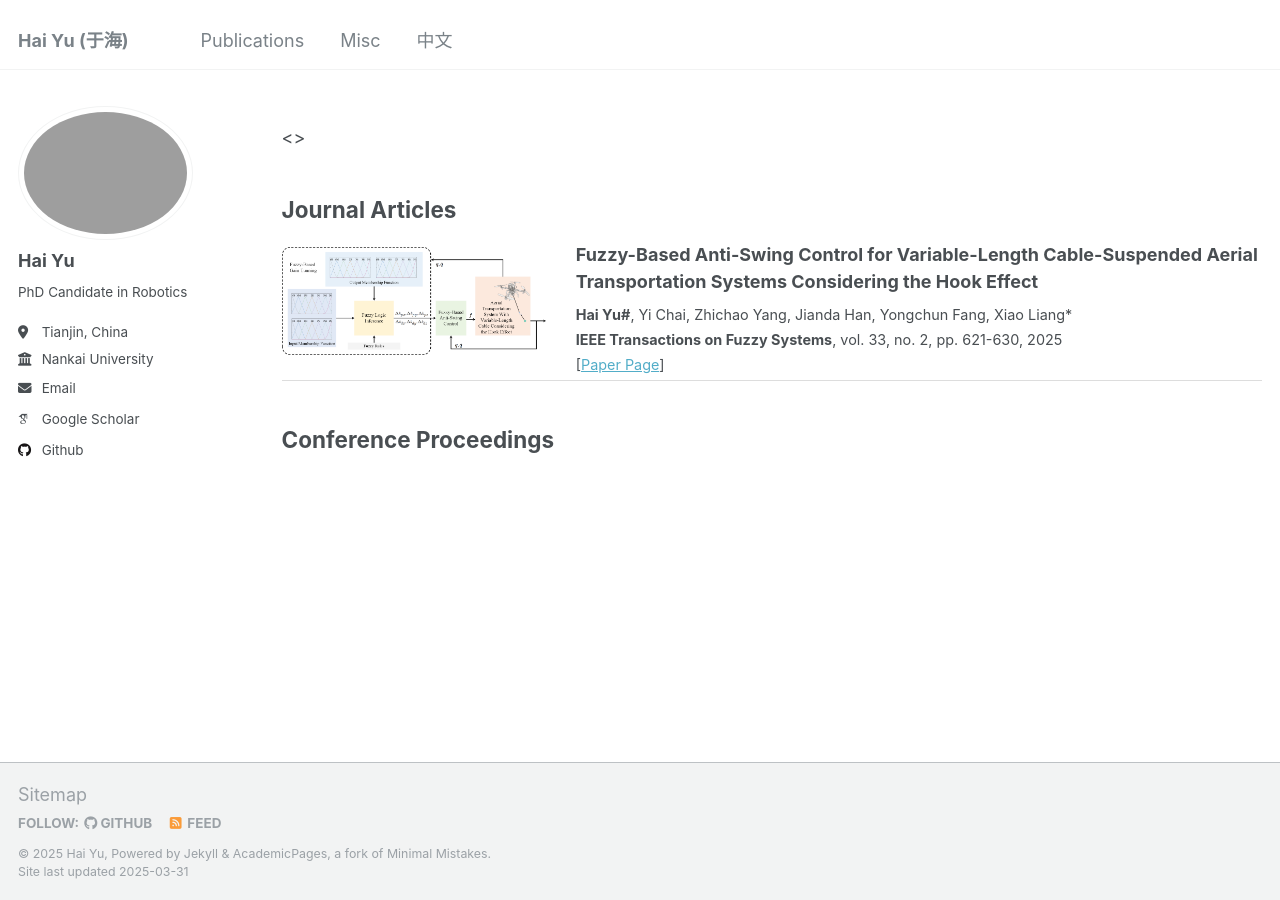
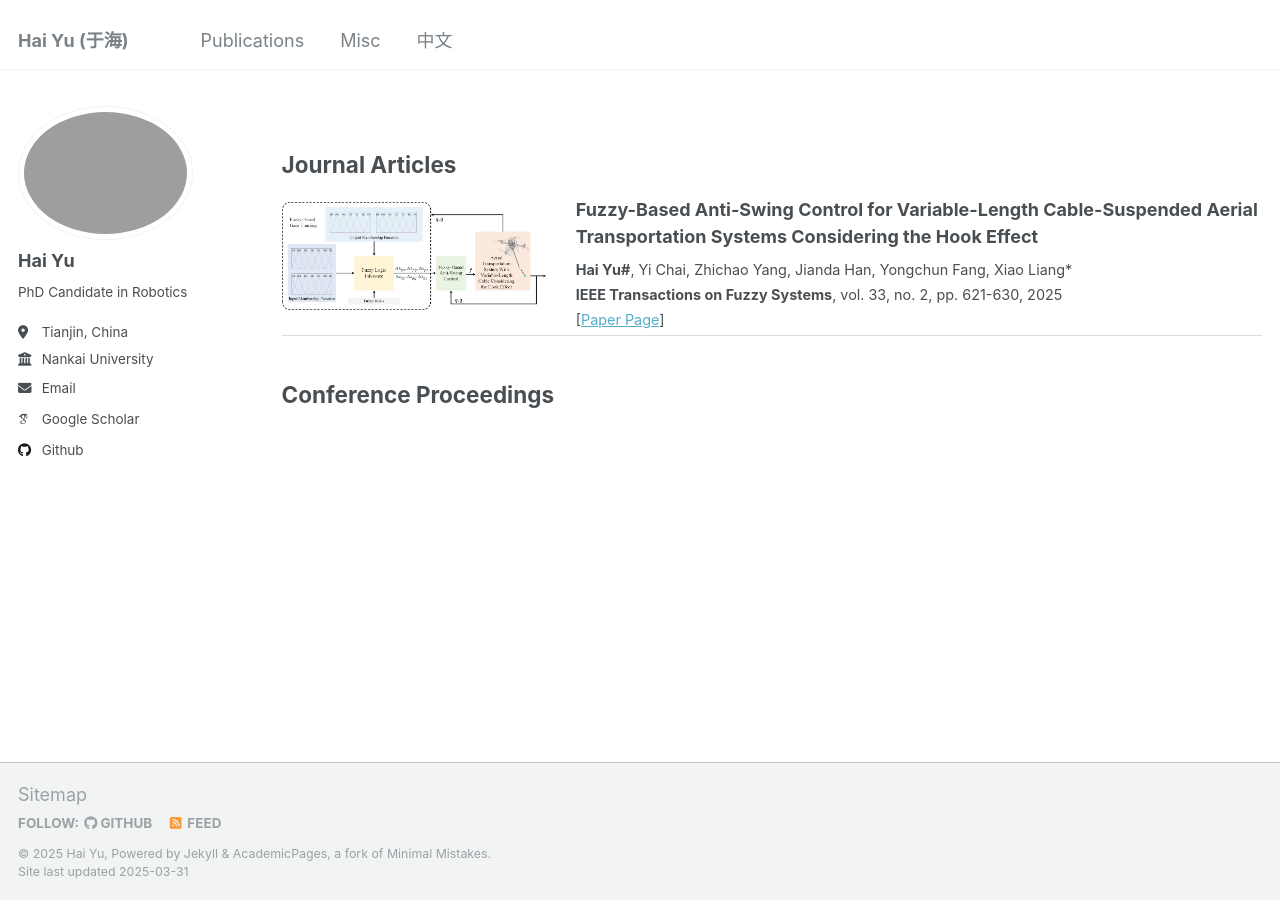
Before and after one commit to wangy1893/wangy1893.github.io, a Jekyll site: the page built from _pages/publications.md, in a window 1280 px wide. Built offline with Jekyll 4.4.1, drawn with Linux system fonts in a browser that asks for light colours; some web fonts are replaced.

Commit message:
Update publications.md

```diff
--- a/_pages/publications.md
+++ b/_pages/publications.md
@@ -5,9 +5,9 @@ permalink: /publications/
 author_profile: true
 ---
 
-<{% if author.googlescholar %}
+{% if author.googlescholar %}
   You can also find my articles on <u><a href="{{author.googlescholar}}">my Google Scholar profile</a>.</u>
-{% endif %}>
+{% endif %}
 
 <!-- You can also find my articles on <u><a href="{{site.author.googlescholar}}">Google Scholar</a>.</u> -->
 
```
